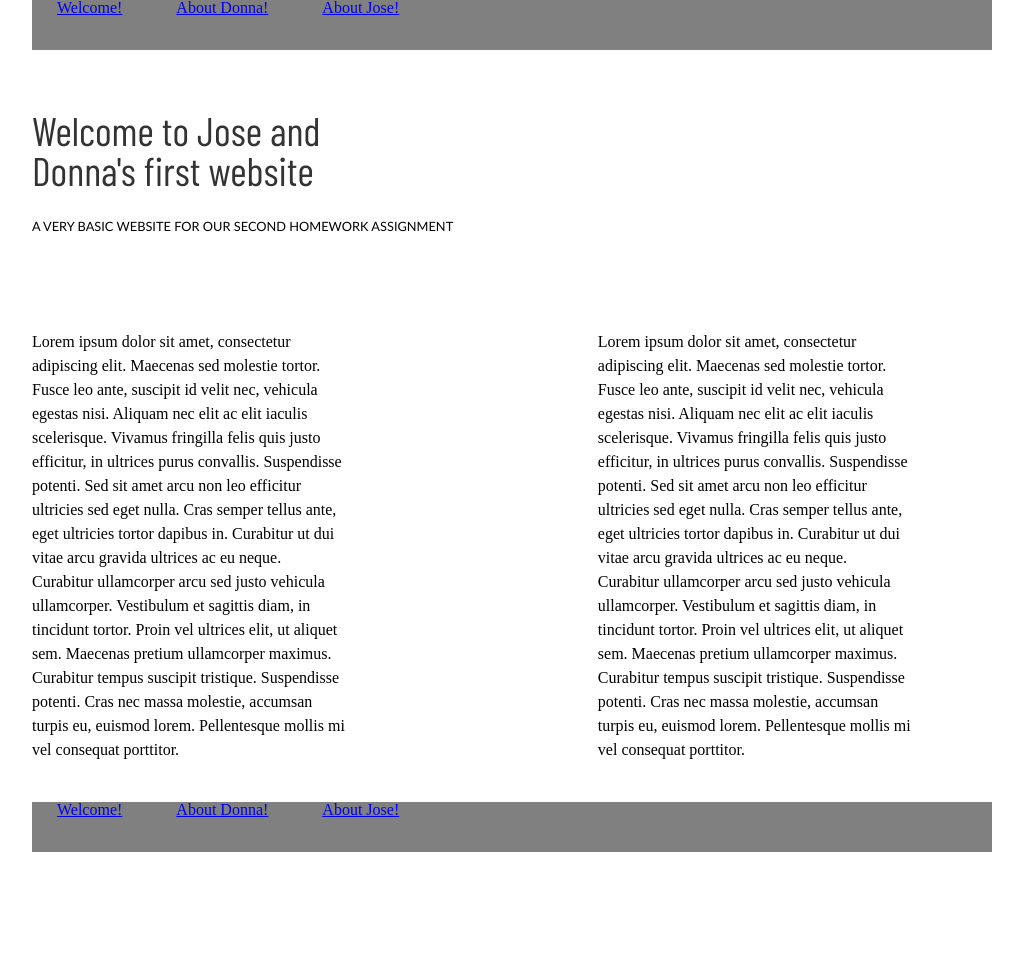
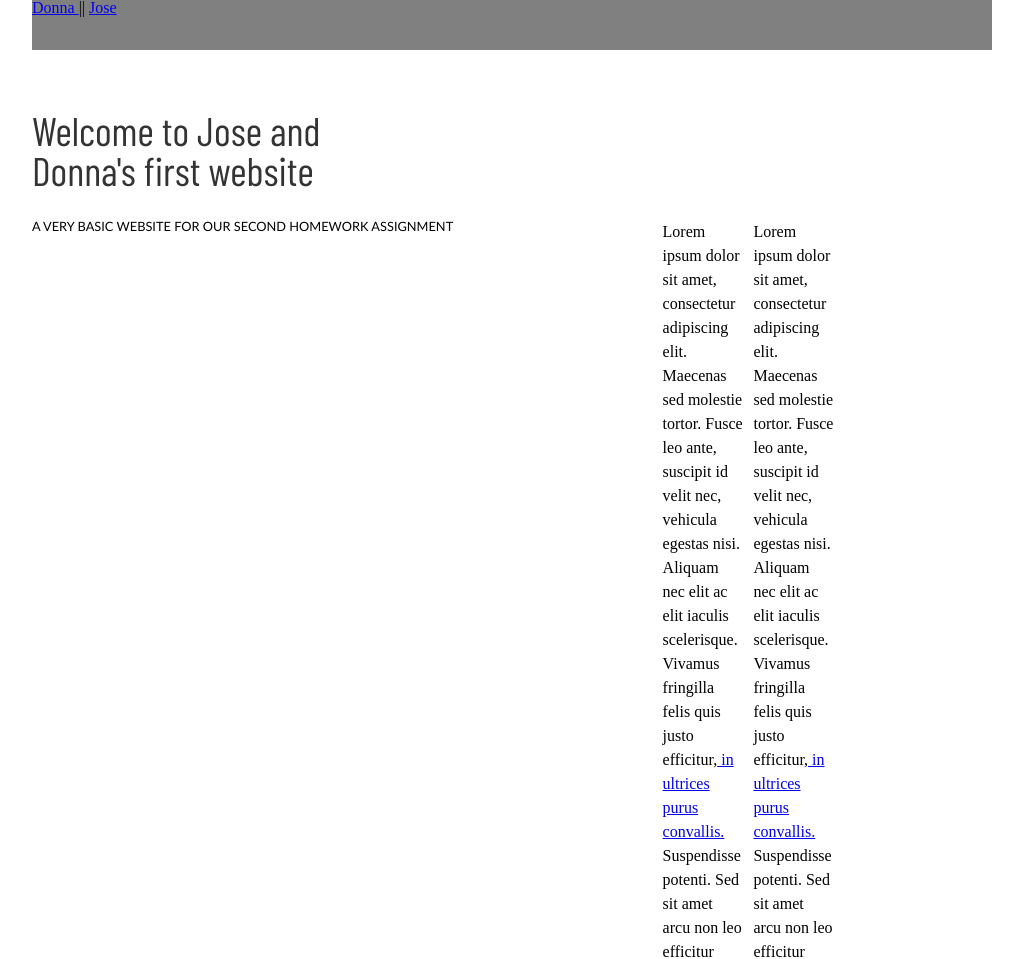
Before and after one commit to jdelaespriella/cpst342f17hw2, a plain HTML site: page index.html in a window 1280 px wide. Shown: the top 959 px of the page, without its empty margins (128-1151 px from the left). Before the commit the page ends 902 px from the top, so only its background shows below. Drawn offline with nearby package versions, Linux system fonts and the light colour scheme.

Commit message:
Add files via upload

```diff
--- a/index.html
+++ b/index.html
@@ -10,47 +10,39 @@
 <body>
 <div id="content">
     <header>
-    <nav>
-        <ul>
-            <li><a href="index.html">Welcome!</a></li>
-            <li><a href="donna.html">About Donna!</a></li>
-            <li><a href="jose.html">About Jose!</a></li>
-        </ul>
-    </nav>
+        <a href="donna.html">Donna </a> || <a href="jose.html">Jose</a>
     </header>
 
     <h1>Welcome to Jose and Donna's first website</h1>
     <h2>A very basic website for our second homework assignment </h2>
+    <section>
     <p id="p1"> Lorem ipsum dolor sit amet, consectetur adipiscing elit. Maecenas sed molestie tortor.
         Fusce leo ante, suscipit id velit nec, vehicula egestas nisi. Aliquam nec elit ac elit iaculis scelerisque.
-    Vivamus fringilla felis quis justo efficitur, in ultrices purus convallis. Suspendisse potenti.
+        Vivamus fringilla felis quis justo efficitur,<a href="donna.html" target="_blank"> in ultrices purus convallis.</a> Suspendisse potenti.
         Sed sit amet arcu non leo efficitur ultricies sed eget nulla. Cras semper tellus ante, eget ultricies tortor dapibus in.
         Curabitur ut dui vitae arcu gravida ultrices ac eu neque. Curabitur ullamcorper arcu sed justo vehicula ullamcorper.
         Vestibulum et sagittis diam, in tincidunt tortor. Proin vel ultrices elit, ut aliquet sem. Maecenas pretium ullamcorper maximus.
         Curabitur tempus suscipit tristique. Suspendisse potenti. Cras nec massa molestie, accumsan turpis eu, euismod lorem.
         Pellentesque mollis mi vel consequat porttitor.
     </p>
+    </section>
+    <aside>
     <p id="p2">
         Lorem ipsum dolor sit amet, consectetur adipiscing elit. Maecenas sed molestie tortor.
         Fusce leo ante, suscipit id velit nec, vehicula egestas nisi. Aliquam nec elit ac elit iaculis scelerisque.
-    Vivamus fringilla felis quis justo efficitur, in ultrices purus convallis. Suspendisse potenti.
+        Vivamus fringilla felis quis justo efficitur,<a href="jose.html"> in ultrices purus convallis.</a> Suspendisse potenti.
         Sed sit amet arcu non leo efficitur ultricies sed eget nulla. Cras semper tellus ante, eget ultricies tortor dapibus in.
         Curabitur ut dui vitae arcu gravida ultrices ac eu neque. Curabitur ullamcorper arcu sed justo vehicula ullamcorper.
         Vestibulum et sagittis diam, in tincidunt tortor. Proin vel ultrices elit, ut aliquet sem. Maecenas pretium ullamcorper maximus.
         Curabitur tempus suscipit tristique. Suspendisse potenti. Cras nec massa molestie, accumsan turpis eu, euismod lorem.
         Pellentesque mollis mi vel consequat porttitor.
     </p>
+    </aside>
 
 
 
     <footer>
-    <nav>
-        <ul>
-            <li><a href="index.html">Welcome!</a></li>
-            <li><a href="donna.html">About Donna!</a></li>
-            <li><a href="jose.html">About Jose!</a></li>
-        </ul>
-    </nav>
+        <a href="donna.html">Donna </a> || <a href="jose.html">Jose</a>
     </footer>
 </div>
 
```
Lines whose indentation alone changed are shown as unchanged.
